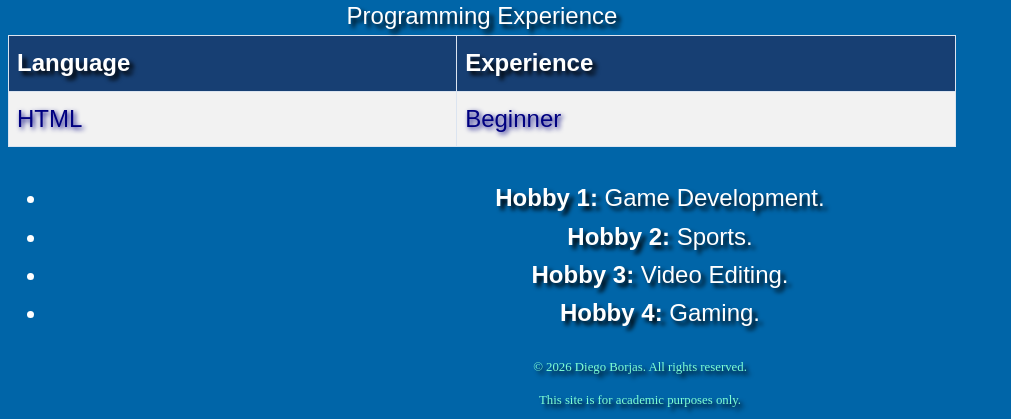
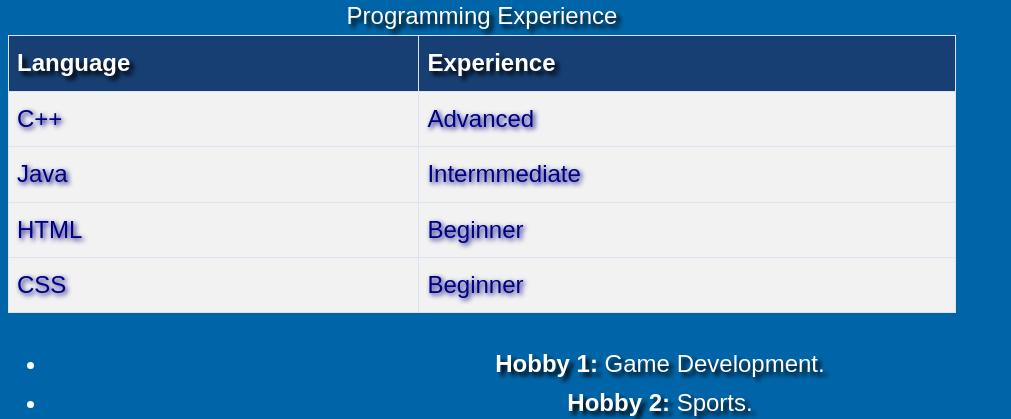
Before and after one commit to Diegocastee/Diegocastee, a plain HTML site: page lab1/about.html in a window 1280 px wide. Shown: the part 285-704 px from the top of the page, without its empty margins (0-1011 px from the left). Drawn offline with Linux system fonts and the light colour scheme.

Commit message:
Updated about.html

```diff
--- a/lab1/about.html
+++ b/lab1/about.html
@@ -33,7 +33,22 @@
         </thead>
         <tbody>
             <tr class="table-row">
+                <td>C++</td>
+                <td>Advanced</td>
+            </tr>
+
+            <tr class="table-row">
+                <td>Java</td>
+                <td>Intermmediate</td>
+            </tr>
+
+            <tr class="table-row">
                 <td>HTML</td>
+                <td>Beginner</td>
+            </tr>
+
+            <tr class="table-row">
+                <td>CSS</td>
                 <td>Beginner</td>
             </tr>
         </tbody>
```
